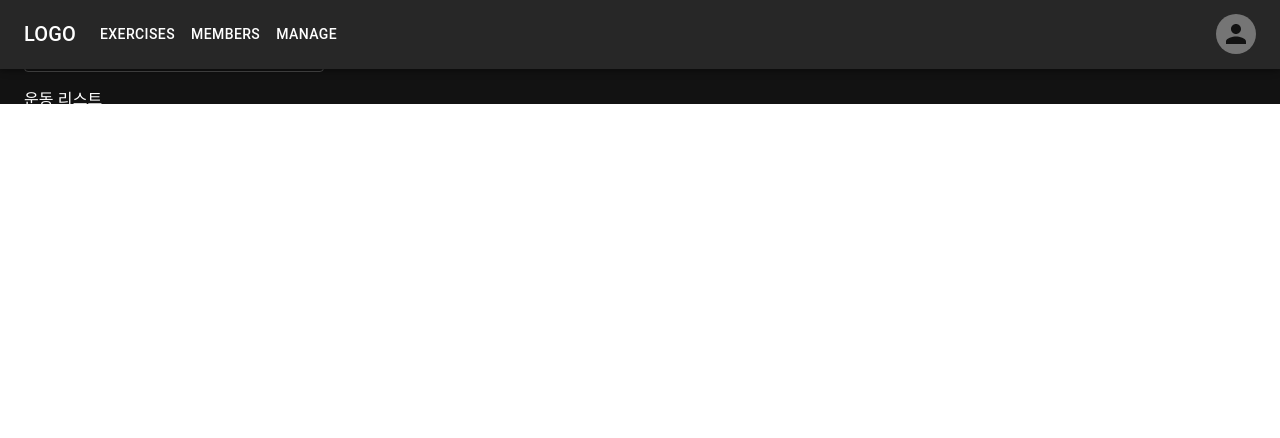
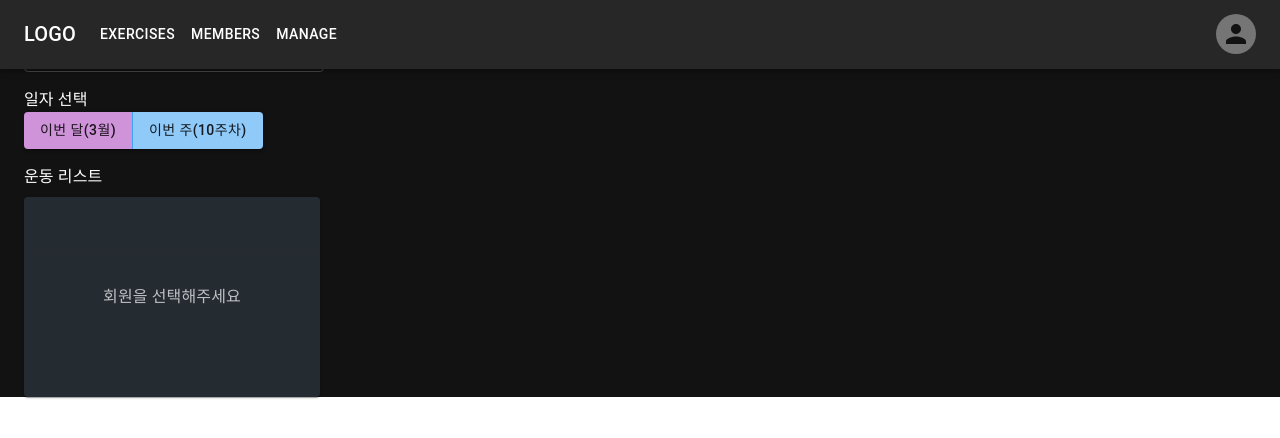
Before and after one commit to reama623/bluegym, a Next.js app: page /manage in a window 1280 px wide. Shown: the top 438 px of the page. Built offline with nearby package versions, Linux system fonts and the light colour scheme.

Commit message:
update today exercise view * select date range btn group * add func -> get month/week date update today exercise view design

```diff
--- a/components/styleds.js
+++ b/components/styleds.js
@@ -1,7 +1,7 @@
 import { ListItem, Paper } from "@mui/material";
 import { styled } from "@mui/material/styles";
 
-export const Item = styled(Paper)(({ theme }) => {
+export const Item = styled(Paper)(({ theme, ...props }) => {
   return {
     backgroundColor: theme.palette.mode === "dark" ? "#1A2027" : "#fff",
     ...theme.typography.body2,
--- a/pages/manage/index.js
+++ b/pages/manage/index.js
@@ -1,11 +1,10 @@
 import {
-  Autocomplete,
   Box,
   Button,
+  ButtonGroup,
   Chip,
   Grid,
   Stack,
-  TextField,
   Typography,
 } from "@mui/material";
 import { useRouter } from "next/router";
@@ -17,6 +16,9 @@ import PageHeader from "../../components/pageHeader";
 import { Item } from "../../components/styleds";
 import BluegymAutocomplete from "../../components/bluegymAutocomplete";
 import useTodayExercises from "../../effects/useTodayExercises";
+import { getMonth, getWeek } from "date-fns";
+// import BluegymPicker from "../../components/bluegymPicker";
+import { dateUtil } from "../../utils/date";
 
 export default function Manage() {
   const {
@@ -26,14 +28,30 @@ export default function Manage() {
   const loginUser = useContext(AppContext);
   const { data, loading, error } = useMembers(loginUser?.id);
   const [searchTime, setSearchTime] = useState({
-    startDate: "2022-03-01",
-    endDate: "2022-03-31",
+    start: "2022-03-01",
+    end: "2022-03-31",
   });
 
   const [selectMember, setSelectMember] = useState(null);
   const handleSelectMember = (e, member) => {
     setSelectMember(member);
     push(`/manage${member ? `?user=${member.id}` : ""}`);
+  };
+
+  const [range, setRange] = useState("month");
+  const handleSelectRange = (r) => {
+    let dateRange = dateUtil.getRangeOfMonth(
+      getMonth(new Date()),
+      "yyyy-MM-dd"
+    );
+    if (r === "week") {
+      dateRange = dateUtil.getRangeOfWeek(
+        getWeek(new Date() - 1),
+        "yyyy-MM-dd"
+      );
+    }
+    setRange(r);
+    setSearchTime(dateRange);
   };
 
   useEffect(() => {
@@ -56,10 +74,41 @@ export default function Manage() {
           />
         </Box>
         <Box>
+          <SelectRange range={range} handleClick={handleSelectRange} />
+        </Box>
+        <Box>
           <Typography sx={{ mb: 1 }}>운동 리스트</Typography>
           <ExercisesOfTrainer member={selectMember} {...searchTime} />
         </Box>
       </Stack>
+    </>
+  );
+}
+
+function SelectRange({ range, handleClick }) {
+  return (
+    <>
+      <Typography>일자 선택</Typography>
+      <ButtonGroup variant="contained">
+        <Button
+          color={range === "month" ? "secondary" : "primary"}
+          onClick={(e) => handleClick("month")}
+        >
+          이번 달({getMonth(new Date()) + 1}월)
+        </Button>
+        <Button
+          color={range === "week" ? "secondary" : "primary"}
+          onClick={(e) => handleClick("week")}
+        >
+          이번 주({getWeek(new Date()) - 1}주차)
+        </Button>
+        {/* <Button
+          color={range === "range" ? "secondary" : "primary"}
+          onClick={(e) => handleClick("range")}
+        >
+          범위 선택
+        </Button> */}
+      </ButtonGroup>
     </>
   );
 }
@@ -101,27 +150,48 @@ function UsersOfTrainer({ data, loading, member, handleClick }) {
   );
 }
 
-function ExercisesOfTrainer({ member, startDate, endDate }) {
+function ExercisesOfTrainer({ member, start: startDate, end: endDate }) {
   const { data, loading, error } = useTodayExercises(
     member,
     startDate,
     endDate
   );
-  console.log(data);
   return (
     <Grid container spacing={2}>
       {!loading && data.map((d) => <ExerciseCard key={d.key} item={d} />)}
+      {!data.length && <ExerciseCard />}
     </Grid>
   );
 }
 
 function ExerciseCard({ item }) {
+  if (!item) {
+    return (
+      <Grid item xs={6} sm={6} md={3} lg={3} xl={2}>
+        <Item
+          sx={{
+            minHeight: 200,
+            display: "flex",
+            alignItems: "center",
+            justifyContent: "center",
+          }}
+        >
+          <Typography>회원을 선택해주세요</Typography>
+        </Item>
+      </Grid>
+    );
+  }
   const { key, values } = item;
   return (
     <Grid item xs={6} sm={6} md={3} lg={3} xl={2}>
-      <Item>
-        <Typography>{key} 운동</Typography>
-        {values.map(({ name }, i) => (
+      <Item sx={{ minHeight: 200 }}>
+        <Typography>
+          <Box component="span" sx={{ fontWeight: 700 }}>
+            {key}
+          </Box>{" "}
+          운동
+        </Typography>
+        {values?.map(({ name }, i) => (
           <Box key={i}>{name}</Box>
         ))}
       </Item>
--- a/utils/date.js
+++ b/utils/date.js
@@ -1,4 +1,12 @@
-import { format } from "date-fns";
+import {
+  endOfMonth,
+  endOfWeek,
+  format,
+  setMonth,
+  setWeek,
+  startOfMonth,
+  startOfWeek,
+} from "date-fns";
 import { ko } from "date-fns/locale";
 
 const locale = ko;
@@ -11,7 +19,31 @@ function formatDate(date, formatString = "yyyy-MM-dd") {
   return format(new Date(date), formatString);
 }
 
+function getRangeOfMonth(month, formatString) {
+  const monthDate = setMonth(new Date(), month);
+  const start = formatString
+    ? format(startOfMonth(monthDate), formatString)
+    : startOfMonth(monthDate);
+  const end = format
+    ? format(endOfMonth(monthDate), formatString)
+    : endOfMonth(monthDate);
+  return { start, end };
+}
+
+function getRangeOfWeek(week, formatString) {
+  const weekDate = setWeek(new Date(), week);
+  const start = formatString
+    ? format(startOfWeek(weekDate), formatString)
+    : startOfWeek(weekDate);
+  const end = formatString
+    ? format(endOfWeek(weekDate), formatString)
+    : endOfWeek(weekDate);
+  return { start, end };
+}
+
 export const dateUtil = {
   today,
   formatDate,
+  getRangeOfMonth,
+  getRangeOfWeek,
 };
```
